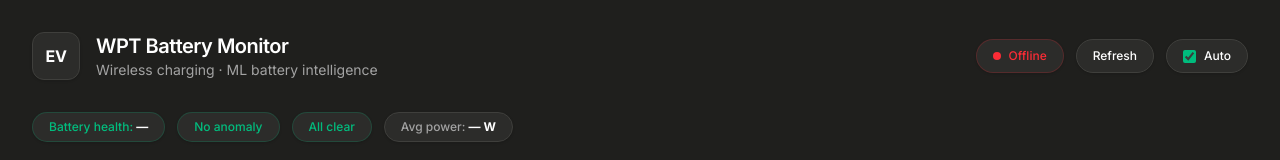
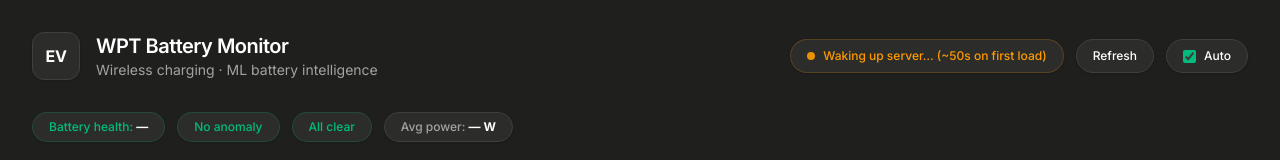
Before and after one commit to manusuneli/wpt_iot, a React (Vite) app in the folder webdev/frontend/: page / in a window 1280 px wide. Shown: the top 160 px of the page. Built offline with nearby package versions, Linux system fonts and the light colour scheme; no server answers.

Commit message:
Add keep-warm workflow + waking-up loading state

```diff
--- a/webdev/frontend/src/App.jsx
+++ b/webdev/frontend/src/App.jsx
@@ -86,8 +86,16 @@ export default function App() {
   let badgeColor = "text-emerald-500 border-emerald-500/20";
   let dotColor = "bg-emerald-500";
   let badgeText = "Live (ThingSpeak)";
+  let dotPulse = false;
 
-  if (!online) {
+  if (latest == null) {
+    // No data yet: first load, or the free-tier backend is cold-starting (~50s).
+    // Reads as intentional instead of looking broken, and we keep retrying via the poller.
+    badgeColor = "text-amber-500 border-amber-500/20";
+    dotColor = "bg-amber-500";
+    badgeText = online ? "Connecting…" : "Waking up server… (~50s on first load)";
+    dotPulse = true;
+  } else if (!online) {
     badgeColor = "text-red-500 border-red-500/20";
     dotColor = "bg-red-500";
     badgeText = "Offline";
@@ -120,7 +128,7 @@ export default function App() {
         </div>
         <div className="flex flex-wrap items-center gap-3">
           <div className={`flex items-center gap-2 rounded-full border bg-card px-4 py-2 text-xs font-medium shadow-sm ${badgeColor}`}>
-            <span className={`w-2 h-2 rounded-full ${dotColor}`} />
+            <span className={`w-2 h-2 rounded-full ${dotColor} ${dotPulse ? "animate-pulse" : ""}`} />
             {badgeText}
           </div>
           <button
```
